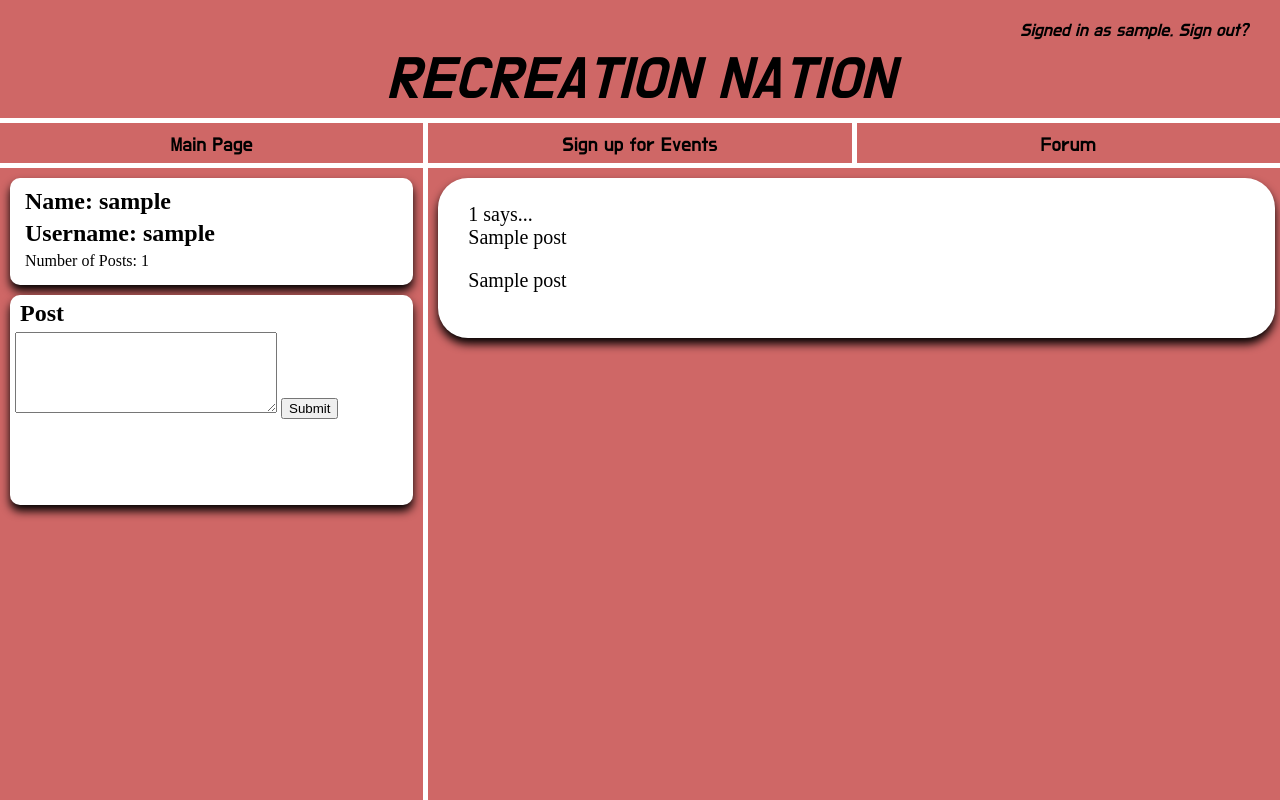
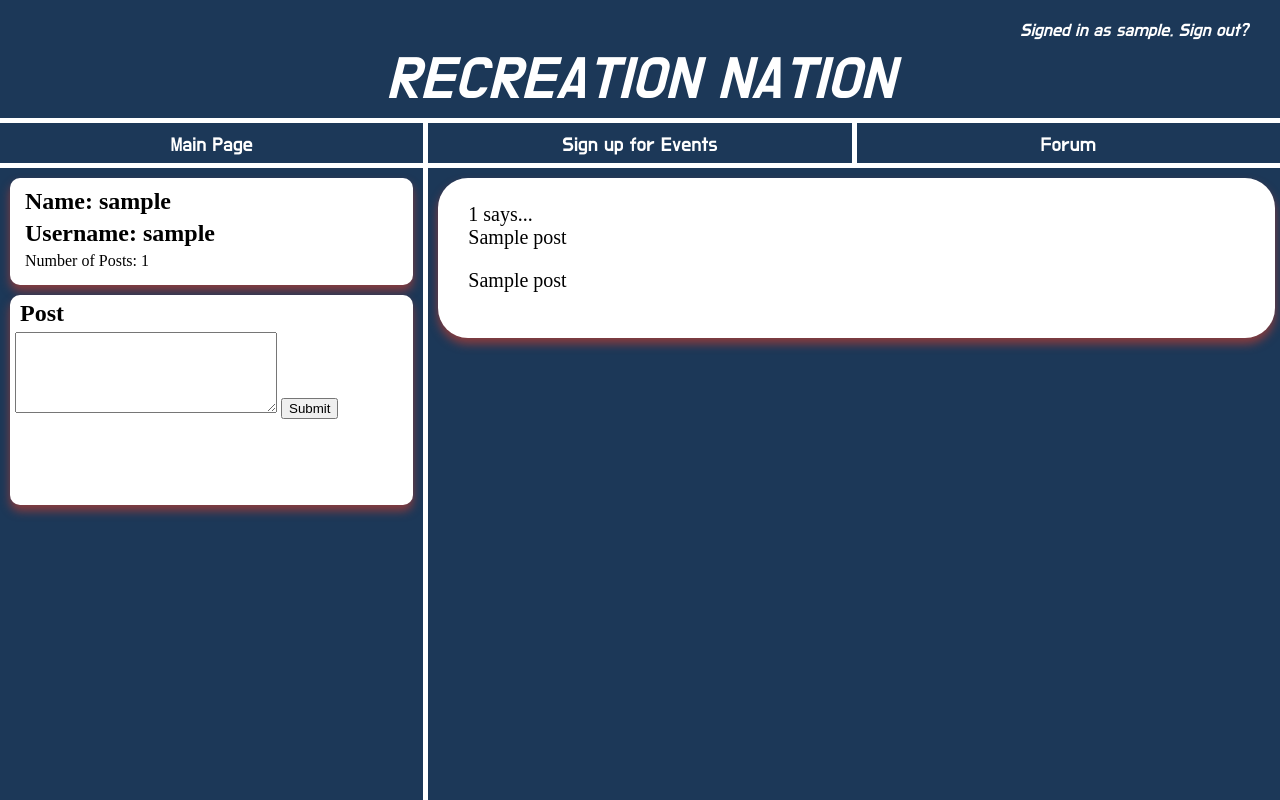
Before and after one commit to stesfu/recreation_nation, a Python web app: template templates/forum.html in a window 1280 px wide. Run offline with Jinja, Linux system fonts and the light colour scheme; the template is opened without the code that fills it: most values are stand-ins (such as "Sample title", 1, 10 or a date in 2020).

Commit message:
css work

```diff
--- a/scripts/signup.js
+++ b/scripts/signup.js
@@ -11,6 +11,12 @@ var SCOPES = "https://www.googleapis.com/auth/calendar.readonly";
 
 var authorizeButton = document.getElementById('authorize_button');
 var signoutButton = document.getElementById('signout_button');
+
+const events = document.querySelector('#listedEvents')
+
+
+events.innerHTML = listUpcomingEvents()
+
 
 /**
  *  On load, called to load the auth2 library and API client library.
--- a/styles/forum.css
+++ b/styles/forum.css
@@ -5,17 +5,16 @@ body {
   grid-template-columns: 1fr 1fr 1fr;
   grid-template-rows: 1fr 40px 10fr;
   grid-gap: 5px;
-
 }
 div,h1{
-  background-color: rgb(207,103,102);
+  background-color: rgb(28,56,88);
 }
 
 a:hover {
-    color: blue;
+  color: rgb(137,60,62);
 }
 a {
-    color: black;
+    color: white;
 }
 a:link {
     text-decoration: none;
@@ -25,6 +24,7 @@ a:link {
   width: 100vw;
   padding-top: 20px;
   font-size: 60px;
+  color: white;
   font-style: italic;
   text-align: center;
   font-family: 'Do Hyeon', sans-serif;
@@ -68,7 +68,7 @@ a:link {
   padding: 10px;
   margin: 10px;
   border-radius: 10px;
-  box-shadow:  0 6px 10px 0 black;
+  box-shadow:  0 6px 10px 0 rgb(137,60,62);
   grid-column: 1 /span 3;
   grid-row: 3;
 }
@@ -84,13 +84,13 @@ a:link {
   height: 200px;
   padding: 5px;
   border-radius: 10px;
-  box-shadow:  0 6px 10px 0 black;
+  box-shadow:  0 6px 10px 0 rgb(137,60,62);
 }
 .textpost {
   background-color: white;
   height: 150px;
   margin: 10px;
-  box-shadow:  0 6px 10px 0 black;
+  box-shadow:  0 6px 10px 0 rgb(137,60,62);
   padding: 5px 30px 5px 30px;
   border-radius: 30px;
   font-size: 20px;
@@ -101,7 +101,7 @@ a:link {
   grid-row: 3;
   grid-column: 1 / span 1;
   border-radius: 0;
-  background-color: rgb(207,103,102);
+  background-color: rgb(28,56,88);
 }
 #feed {
   grid-row: 3;
@@ -109,5 +109,5 @@ a:link {
   gap: 20px -10px;
   overflow: auto;
   margin: 0;
-  background-color: rgb(207,103,102);
+  background-color: rgb(28,56,88);
 }
--- a/styles/google_login.css
+++ b/styles/google_login.css
@@ -19,6 +19,7 @@ h3{
 body{
   background-image: url("/media/lmulion.jpg");
   background-size: cover;
+  position: fixed;
   background-repeat: no-repeat;
   background-attachment: fixed;
 }
--- a/styles/welcome.css
+++ b/styles/welcome.css
@@ -3,7 +3,7 @@ body {
   margin: 0;
   display: grid;
   font-family: 'Do Hyeon', sans-serif;
-  grid-template-columns: 10fr 10fr 10fr;
+  grid-template-columns: 1fr 1fr 1fr;
   grid-template-rows: 2fr 40px 10fr 10fr;
   grid-gap: 5px;
 
--- a/templates/signup.html
+++ b/templates/signup.html
@@ -27,7 +27,7 @@
   </div>
 
   <div id="events">
-    <p>{{ events }}</p>
+    <p id="listedEvents">Hi there</p>
   </div>
   </body>
 </html>
```
Also changed, not shown: styles/signup.css (+10 -5 lines).
